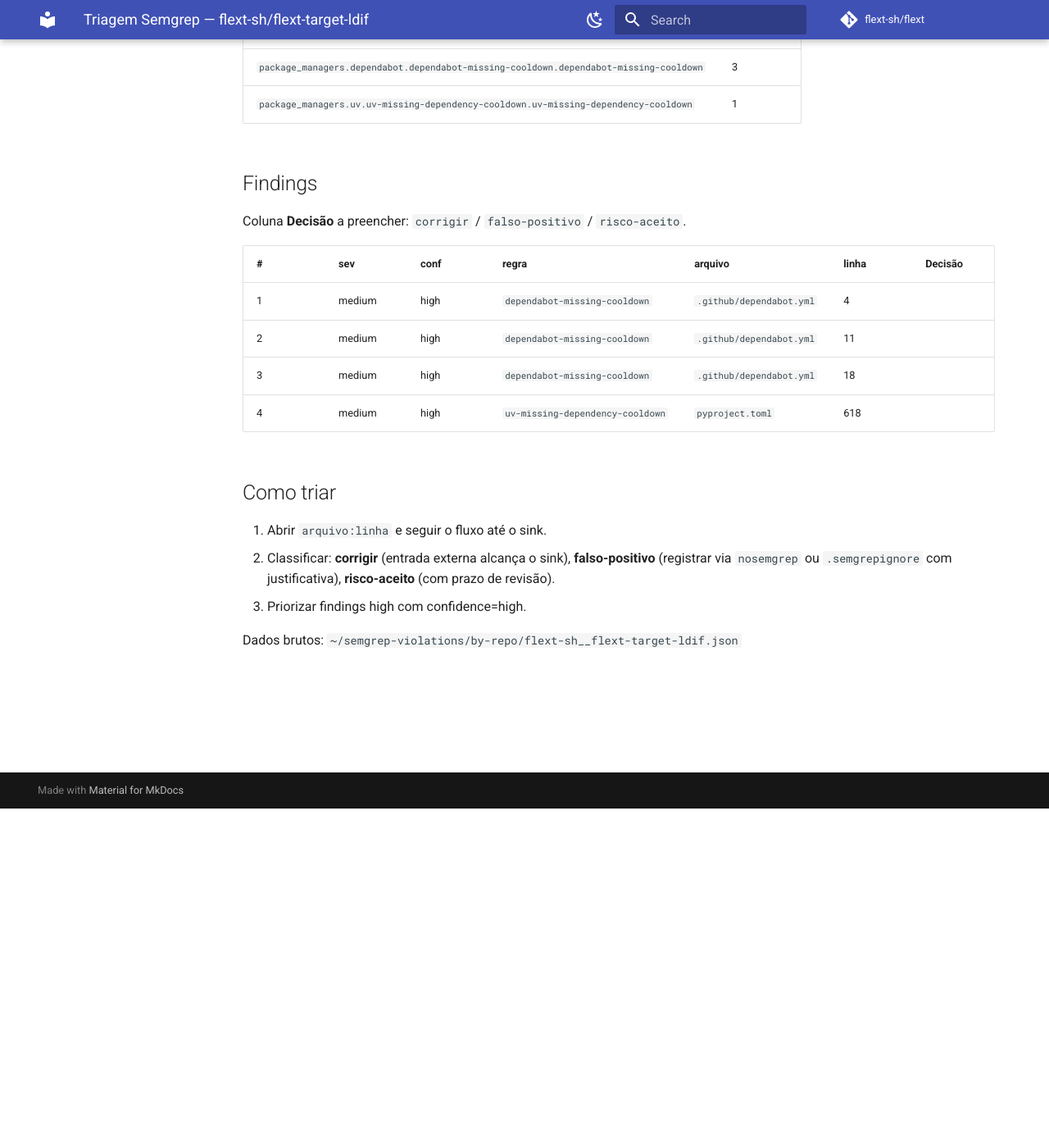
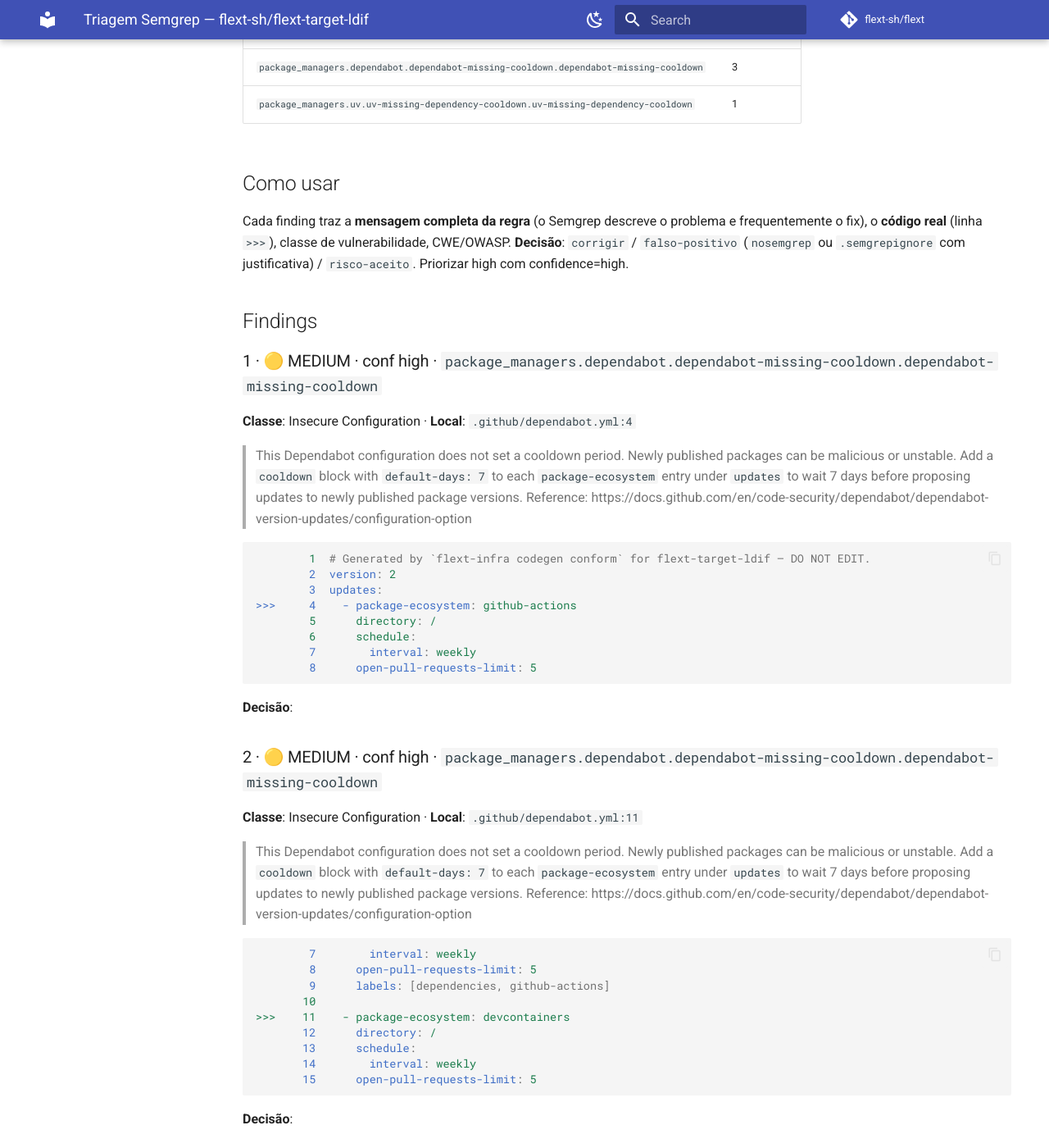
Before and after one commit to flext-sh/flext-target-ldif, an MkDocs documentation site: the page built from docs/security/semgrep-triage.md, in a window 1280 px wide and 1400 px high, scrolled down 414 px. Shown: the whole window at 82% size. Built offline with MkDocs 1.6.1 and Material for MkDocs 9.7.7, drawn with Linux system fonts in a browser that asks for light colours; comment, search, counter and statistics services are not loaded; some of the changed text lies outside the part shown.

Commit message:
docs(security): enrich Semgrep triage with code snippets and full rule messages
Cada achado agora traz:
- codigo real numerado extraido da worktree (linha >>> = sink)
- mensagem completa da regra (descricao do problema e do fix)
- CWE/classe de vulnerabilidade e effort onde disponivel

````diff
--- a/docs/security/semgrep-triage.md
+++ b/docs/security/semgrep-triage.md
@@ -14,21 +14,84 @@
 | `package_managers.dependabot.dependabot-missing-cooldown.dependabot-missing-cooldown` | 3 |
 | `package_managers.uv.uv-missing-dependency-cooldown.uv-missing-dependency-cooldown` | 1 |
 
+## Como usar
+
+Cada finding traz a **mensagem completa da regra** (o Semgrep descreve o problema e frequentemente o fix), o **código real** (linha `>>>`), classe de vulnerabilidade, CWE/OWASP.
+**Decisão**: `corrigir` / `falso-positivo` (`nosemgrep` ou `.semgrepignore` com justificativa) / `risco-aceito`. Priorizar high com confidence=high.
+
 ## Findings
 
-Coluna **Decisão** a preencher: `corrigir` / `falso-positivo` / `risco-aceito`.
+### 1 · 🟡 MEDIUM · conf high · `package_managers.dependabot.dependabot-missing-cooldown.dependabot-missing-cooldown`
+**Classe**: Insecure Configuration · **Local**: `.github/dependabot.yml:4`
 
-| # | sev | conf | regra | arquivo | linha | Decisão |
-|---|---|---|---|---|---|---|
-| 1 | medium | high | `dependabot-missing-cooldown` | `.github/dependabot.yml` | 4 | |
-| 2 | medium | high | `dependabot-missing-cooldown` | `.github/dependabot.yml` | 11 | |
-| 3 | medium | high | `dependabot-missing-cooldown` | `.github/dependabot.yml` | 18 | |
-| 4 | medium | high | `uv-missing-dependency-cooldown` | `pyproject.toml` | 618 | |
+> This Dependabot configuration does not set a cooldown period. Newly published packages can be malicious or unstable. Add a `cooldown` block with `default-days: 7` to each `package-ecosystem` entry under `updates` to wait 7 days before proposing updates to newly published package versions. Reference: https://docs.github.com/en/code-security/dependabot/dependabot-version-updates/configuration-option
 
-## Como triar
+```yaml
+        1  # Generated by `flext-infra codegen conform` for flext-target-ldif — DO NOT EDIT.
+        2  version: 2
+        3  updates:
+>>>     4    - package-ecosystem: github-actions
+        5      directory: /
+        6      schedule:
+        7        interval: weekly
+        8      open-pull-requests-limit: 5
+```
 
-1. Abrir `arquivo:linha` e seguir o fluxo até o sink.
-2. Classificar: **corrigir** (entrada externa alcança o sink), **falso-positivo** (registrar via `nosemgrep` ou `.semgrepignore` com justificativa), **risco-aceito** (com prazo de revisão).
-3. Priorizar findings high com confidence=high.
+**Decisão**:
 
-Dados brutos: `~/semgrep-violations/by-repo/flext-sh__flext-target-ldif.json`
+### 2 · 🟡 MEDIUM · conf high · `package_managers.dependabot.dependabot-missing-cooldown.dependabot-missing-cooldown`
+**Classe**: Insecure Configuration · **Local**: `.github/dependabot.yml:11`
+
+> This Dependabot configuration does not set a cooldown period. Newly published packages can be malicious or unstable. Add a `cooldown` block with `default-days: 7` to each `package-ecosystem` entry under `updates` to wait 7 days before proposing updates to newly published package versions. Reference: https://docs.github.com/en/code-security/dependabot/dependabot-version-updates/configuration-option
+
+```yaml
+        7        interval: weekly
+        8      open-pull-requests-limit: 5
+        9      labels: [dependencies, github-actions]
+       10
+>>>    11    - package-ecosystem: devcontainers
+       12      directory: /
+       13      schedule:
+       14        interval: weekly
+       15      open-pull-requests-limit: 5
+```
+
+**Decisão**:
+
+### 3 · 🟡 MEDIUM · conf high · `package_managers.dependabot.dependabot-missing-cooldown.dependabot-missing-cooldown`
+**Classe**: Insecure Configuration · **Local**: `.github/dependabot.yml:18`
+
+> This Dependabot configuration does not set a cooldown period. Newly published packages can be malicious or unstable. Add a `cooldown` block with `default-days: 7` to each `package-ecosystem` entry under `updates` to wait 7 days before proposing updates to newly published package versions. Reference: https://docs.github.com/en/code-security/dependabot/dependabot-version-updates/configuration-option
+
+```yaml
+       14        interval: weekly
+       15      open-pull-requests-limit: 5
+       16      labels: [dependencies, devcontainers]
+       17
+>>>    18    - package-ecosystem: pip
+       19      directory: /
+       20      schedule:
+       21        interval: weekly
+       22      open-pull-requests-limit: 5
+```
+
+**Decisão**:
+
+### 4 · 🟡 MEDIUM · conf high · `package_managers.uv.uv-missing-dependency-cooldown.uv-missing-dependency-cooldown`
+**Classe**: Insecure Configuration · **Local**: `pyproject.toml:618`
+
+> This pyproject.toml configures uv but does not set a dependency cooldown. Newly published packages can be malicious or unstable. Add `exclude-newer = "7 days"` under `[tool.uv]` to wait 7 days before resolving newly published package versions. Added in: 0.9.17 Reference: https://docs.astral.sh/uv/concepts/resolution/#dependency-cooldowns
+
+```toml
+      614  all = true
+      615  in_place = true
+      616  sort_first = ["build-system", "dependency-groups", "project", "tool"]
+      617
+>>>   618  [tool.uv]
+      619  link-mode = "copy"
+      620
+      621  [tool.vulture]
+      622  exclude = ["*/_protocols/*"]
+```
+
+**Decisão**:
````
Also changed, not shown: other parts of docs/security/semgrep-triage.md (+1 -1 lines).
